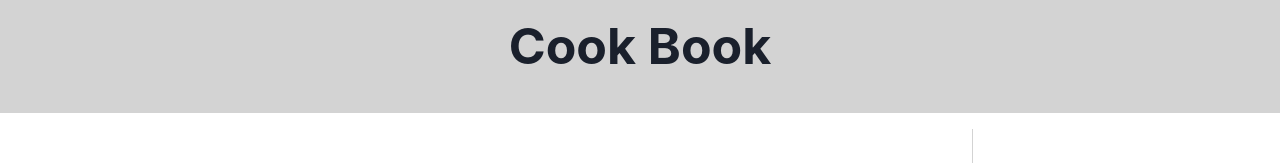
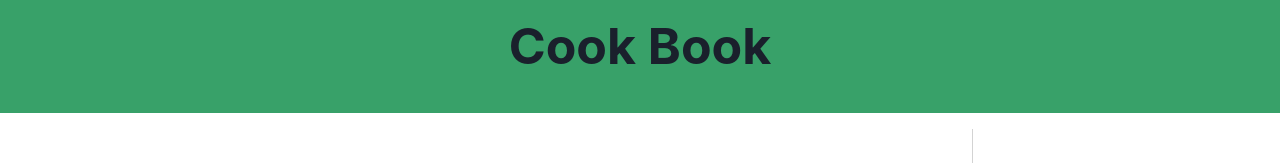
Before and after one commit to anetSzajo/cook-book, a Next.js app: page / in a window 1280 px wide. Shown: the top 163 px of the page. Built offline with nearby package versions, Linux system fonts and the light colour scheme; no server answers.

Commit message:
Update heading bar.

```diff
--- a/components/navBar.tsx
+++ b/components/headingBar.tsx
@@ -1,7 +1,7 @@
 import {Box, Heading} from "@chakra-ui/react";
 import Head from "next/head";
 
-export default function NavBar() {
+export default function HeadingBar() {
     return (
         <Box>
             <Head>
--- a/pages/index.tsx
+++ b/pages/index.tsx
@@ -4,7 +4,7 @@ import History from "../components/history";
 import RecipesList from "../components/recipesList";
 import Footer from "../components/footer";
 import FindRecipes from "../components/findRecipes";
-import NavBar from "../components/navBar";
+import HeadingBar from "../components/headingBar";
 import Api from '../Api';
 import {AxiosResponse} from "axios";
 import {RecipeModel} from "../model/recipe/recipeModel";
@@ -44,8 +44,8 @@ export default function Home() {
             templateColumns={{base: "1fr", md: "repeat(4, 1fr)"}}
             gap={4}
         >
-            <GridItem colSpan={{base: 1, md: 4}} rowSpan={1} bg="lightGray">
-                <NavBar/>
+            <GridItem colSpan={{base: 1, md: 4}} rowSpan={1} bg="rgb(56, 161, 105)">
+                <HeadingBar/>
             </GridItem>
             <GridItem colSpan={{base: 1, md: 3}} rowSpan={2}>
                 <FindRecipes handleFindButton={handleFindButton}/>
```
